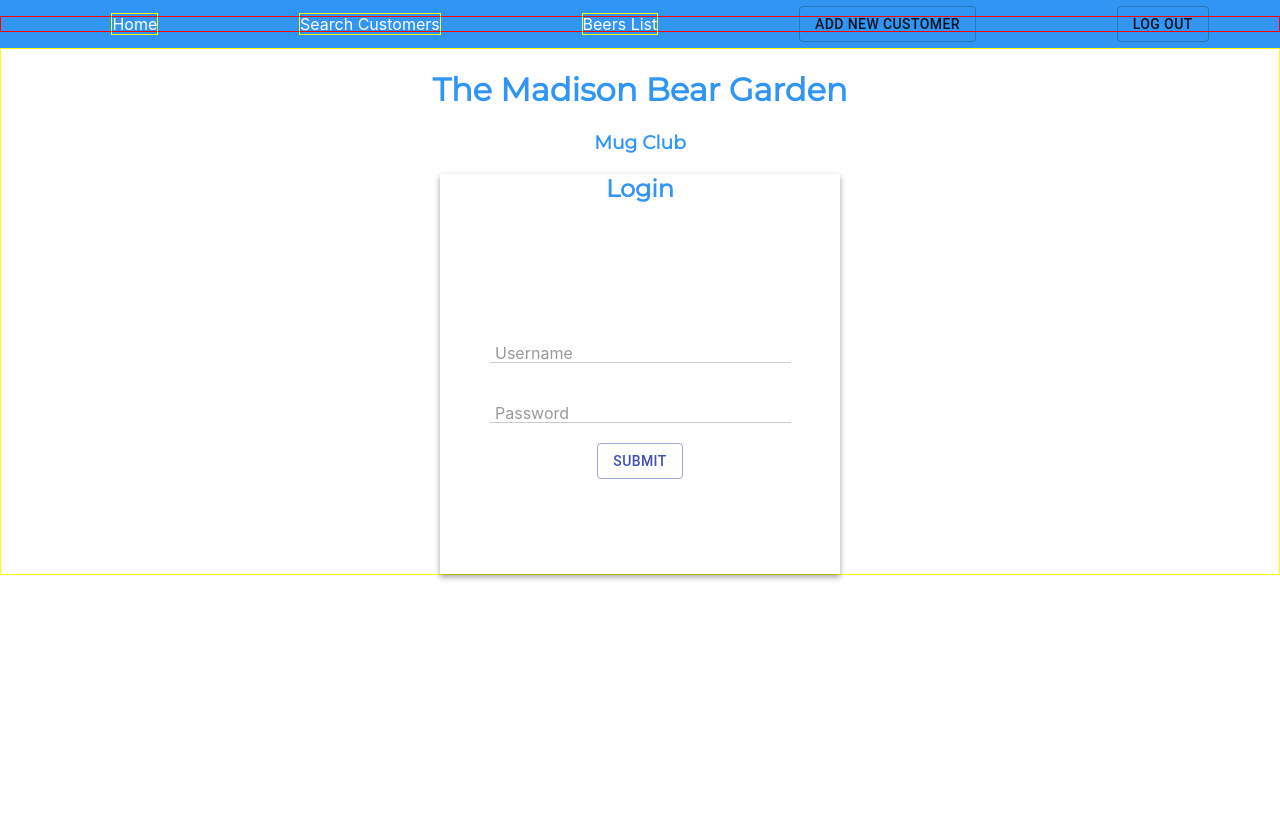
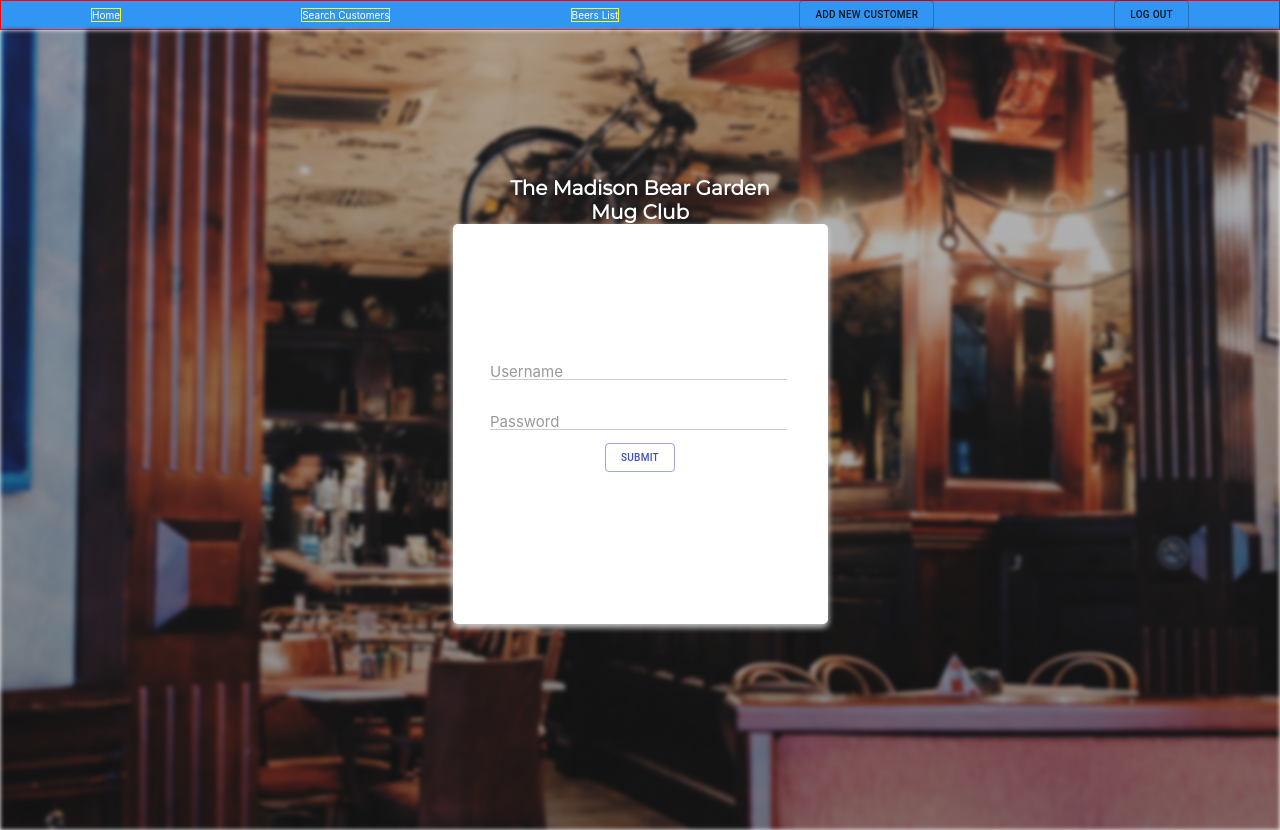
Before and after one commit to r742davis/Mug-Club, a React (Create React App) app in the folder client/: page / in a window 1280 px wide. Before the commit the page ends 800 px from the top, so only its background shows below. Built offline with nearby package versions, Linux system fonts and the light colour scheme; no server answers.

Commit message:
Adjusted default values for entire application, including font-size, box-sizing, margin, padding, etc. Added backgrounds for home page. Adjusted color template for login section.

```diff
--- a/client/src/Components/Home/Home.js
+++ b/client/src/Components/Home/Home.js
@@ -5,6 +5,8 @@ import classes from './Home.module.css';
 const home = (props) => {
   return (
     <>
+      <div className={classes.BgImage}>
+      </div>
       <div className={classes.Container}>
         <h1>The Madison Bear Garden</h1>
         <h3>Mug Club</h3>
--- a/client/src/Components/Home/Home.module.css
+++ b/client/src/Components/Home/Home.module.css
@@ -1,11 +1,24 @@
+.BgImage {
+  background-image: linear-gradient(0deg, rgba(0,0,0,0.4), rgba(0,0,0,0.2)),
+                    url("../../assets/backgrounds/bar-background.jpg");
+  background-size: cover;
+  background-repeat: no-repeat;
+  filter: blur(2px);
+  height: 100vh;
+}
+
 .Container {
-  margin: 0 auto;
-  border: 1px solid yellow;
+  position: absolute;
+  top: 50%;
+  left: 50%;
+  transform: translate(-50%, -50%);
+  width: 500px;
 }
 
 .Container h1,
 .Container h3 {
   font-family: 'Montserrat', sans-serif;
-  color: #3196f3;
+  color: white;
   text-align: center;
+  font-size: 2rem;
 }
--- a/client/src/Components/Login/Login.js
+++ b/client/src/Components/Login/Login.js
@@ -5,10 +5,10 @@ import classes from './Login.module.css';
 const Login = (props) => {
   return (
     <div>
-      <section className={classes.LoginContainer}>
+      <section className={classes.Container}>
         <h1>Login</h1>
         <form action="#" method="post">
-          <div className={classes.Container}>
+          <div className={classes.LoginContainer}>
             <div className={classes.Group}>
               <input type="text" name="username" className={classes.Input} required/>
               <span className={classes.Highlight}></span>
--- a/client/src/Components/Login/Login.module.css
+++ b/client/src/Components/Login/Login.module.css
@@ -1,12 +1,13 @@
-.LoginContainer {
+.Container {
   width: 75%;
   max-width: 400px;
   height: 400px;
   margin: 0 auto;
-  box-shadow: 0 3px 6px rgba(0,0,0,0.16), 0 3px 6px rgba(0,0,0,0.23);
-  box-sizing: border-box;
+  box-shadow: 0 3px 6px rgba(0,0,0,0.2), 0 3px 6px rgba(255,255,255, 1);
+  background: white;
+  border-radius: 0.5rem;
 }
-.Container {
+.LoginContainer {
   display: flex;
   flex-direction: column;
   align-items: center;
@@ -19,8 +20,8 @@
   margin-bottom: 1.25rem;
 }
 .Input {
-  font-size: 16px;
-  padding-top: 20px;
+  font-size: 1.5rem;
+  padding-top: 2rem;
   display: block;
   width: 99%;
   border: none;
@@ -33,26 +34,25 @@
 /* Label */
 .Group label {
   color: #999;
-  font-size: 16px;
+  font-size: 1.5rem;
   font-weight: normal;
   position: absolute;
   pointer-events: none;
-  left: 5px;
-  top: 20px;
+  top: 2rem;
   transition: 0.2s ease all;
   -moz-transition: 0.2s ease all;
   -webkit-transition: 0.2s ease all;
 }
 .Input:focus ~ label, input:valid ~ label {
-  top: -5px;
-  font-size: 12px;
+  top: -0.5rem;
+  font-size: 1rem;
   color: #5264AE;
 }
 .Submit {
   margin: 0 auto;
 }
 
-/* Highlight and Bar Changes */
+/* Bar Changes */
 .Bar 	{ position:relative; display:block; width:300px; }
 .Bar:before, .Bar:after 	{
   content: '';
--- a/client/src/containers/App.css
+++ b/client/src/containers/App.css
@@ -1,6 +1,16 @@
 @import url('https://fonts.googleapis.com/css?family=Montserrat&display=swap');
 
-body {
+
+/* CSS Reset */
+* {
   margin: 0;
   padding: 0;
+  box-sizing: border-box;
+  font-size: 10px;
+  -webkit-font-smoothing: antialiased;
+  -moz-osx-font-smoothing: grayscale;
 }
+
+ol, ul {
+	list-style: none;
+}
```
Also changed, not shown: client/src/assets/backgrounds/bar-background.jpg (added), client/src/assets/backgrounds/beer-tap.jpg (added).
